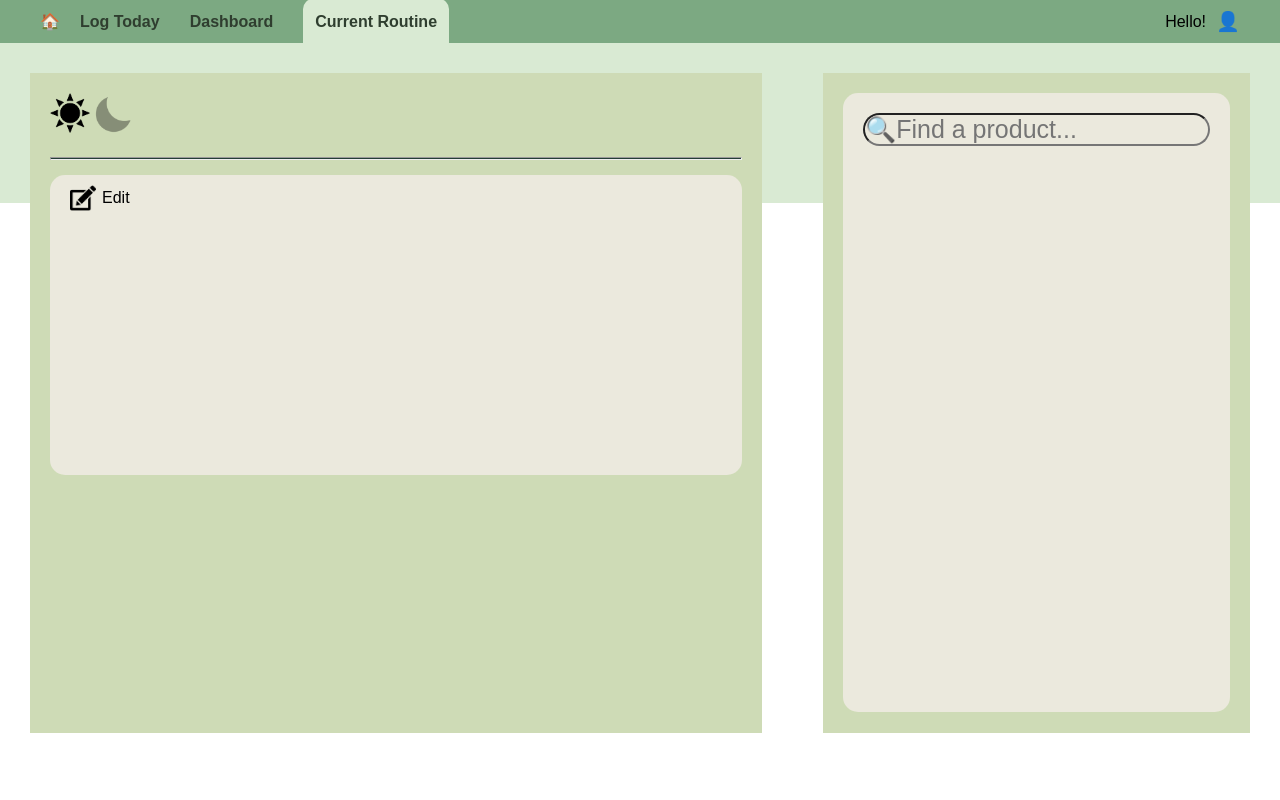
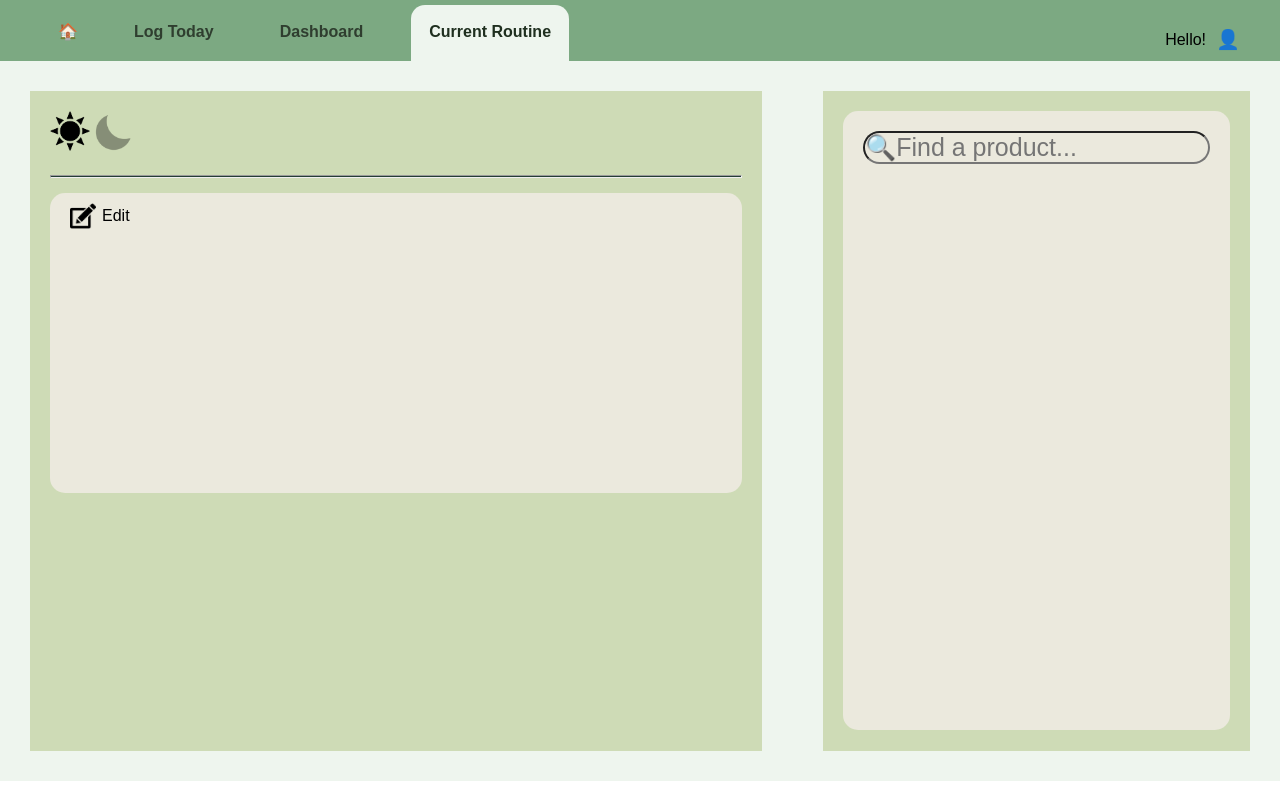
Before and after one commit to michelleegao/CS-4640-Clara, a PHP site: page /current_routine.php in a window 1280 px wide. Run offline with PHP 8.4, Linux system fonts and the light colour scheme; data that the repository does not hold is empty; a stand-in replaces the project's code that opens the database connection; some libraries are stand-ins or nearby versions.

Commit message:
fixed navbar styling

```diff
--- a/daily_log.php
+++ b/daily_log.php
@@ -13,7 +13,7 @@ require_once __DIR__ . '/src/Database.php';
     <meta charset="UTF-8">
     <meta name="viewport" content="width=device-width, initial-scale=1">
     <title>Clara: Current Routine</title>
-    <link rel="stylesheet" href="styles/style.css?v=3">
+    <link rel="stylesheet" href="styles/style.css?v=5">
     <meta name="author" content="Henna Panjshiri, kew4bd">
     <style>
         .popup-message {
--- a/dashboard.php
+++ b/dashboard.php
@@ -20,7 +20,7 @@ require_once __DIR__ . '/src/Database.php';
     <link rel="stylesheet" href="styles/style.css?v=2">
 </head>
 
-<body>
+<body style="background-color: #eef5ee;">
     <header>
         <nav class="navbar">
             <div class="nav-left">
@@ -86,7 +86,7 @@ require_once __DIR__ . '/src/Database.php';
         </section>
         <!---->
         <section class="chart-small">
-            <h3>Breakout Location</h3>
+            <h3>Breakout Triggers</h3>
             <canvas id="breakoutTriggerChart" aria-label="Pie Chart showing breakout triggers distribution." role="img"></canvas>
         </section>
     </div>
--- a/styles/style.css
+++ b/styles/style.css
@@ -20,6 +20,7 @@ body {
     justify-content: space-between;
     align-items: center;
     padding: 10px 40px;
+    z-index: 1;
 }
 
 .nav-left {
@@ -45,25 +46,32 @@ body {
     text-decoration: none;
     color: #2F3E2F;
     font-weight: 600;
+    padding: 12px 18px 10px;
+    display: inline-block;
+    transition: background-color 0.2s ease;
+}
+
+.nav-left a.active::before,
+.nav-left a:hover::before {
+    content: "";
+    position: absolute;
+    top: -6px;
+    left: 0;
+    bottom: 0;
+    width: 100%;
+    height: 59px;
+    background-color: #eef5ee;
+    border-radius: 14px 14px 0 0;
+    z-index: -1;
 }
 
 .nav-left a.active {
-    background-color: #D9EAD3;
-    padding: 14px 12px;
-    border-radius: 10px 10px 0 0;
-    position: relative;
-    z-index: 2;
+    color: #1f2f1f;
 }
 
-.navbar::after {
-    content: "";
-    position: absolute;
-    top: 100%;
-    left: 0;
-    width: 100%;
-    height: 20vh;
-    background-color: #D9EAD3;
-    z-index: -1;
+.nav-left a:hover {
+    color: #1f2f1f;
+    z-index: 2;
 }
 
 .nav-right {
@@ -79,19 +87,11 @@ body {
 
 .nav-left a.home-icon:hover {
     background-color: transparent;
-    padding: 0;
 }
 
 .profile-icon {
     text-decoration: none;
     font-size: 1.2em;
-}
-
-.nav-left a:hover {
-    color: #1f2f1f;
-    background-color: #D9EAD3;
-    border-radius: 10px 10px 0 0;
-    padding: 14px 12px;
 }
 
 /* ------------- Navbar responsive styling -------------- */
@@ -225,6 +225,7 @@ canvas {
     padding: 30px;
     box-sizing: border-box;
     gap: 30px;
+    background-color: #eef5ee;
 }
 
 .left-products-container { /* left side's container */
```
